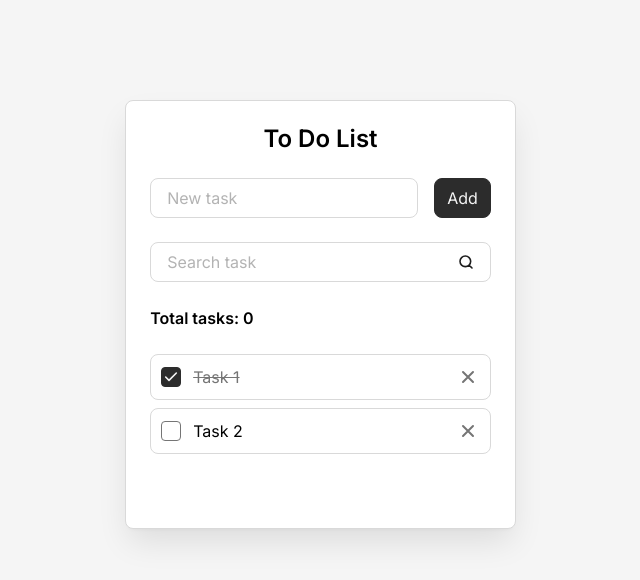
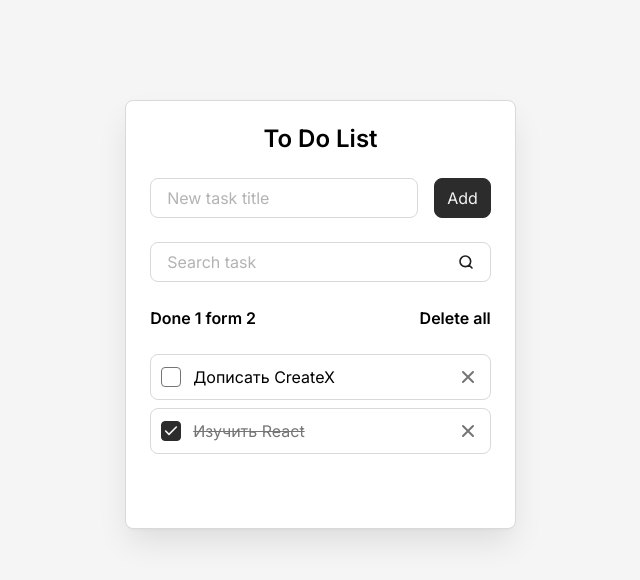
Before and after one commit to PLXRYV/todo-react, a React (Vite) app: page / in a window 1280 px wide. Shown: the top 580 px of the page, without its empty margins (312-952 px from the left). Built offline with nearby package versions, Linux system fonts and the light colour scheme.

Commit message:
wrote props

```diff
--- a/src/App.jsx
+++ b/src/App.jsx
@@ -1,118 +1,8 @@
+import Todo from "./components/Todo"
+
 const App = () => {
   return (
-    <div className="todo">
-      <h1 className="todo__title">To Do List</h1>
-      <form className="todo__form">
-        <div className="todo__field field">
-          <label
-            className="field__label"
-            htmlFor="new-task"
-          >
-            New task
-          </label>
-          <input
-            className="field__input"
-            id="new-task"
-            placeholder=" "
-            autoComplete="off"
-          />
-        </div>
-        <button className="button" type="submit">Add</button>
-      </form>
-      <form className="todo__form">
-        <div className="todo__field field">
-          <label
-            className="field__label"
-            htmlFor="search-task"
-          >
-            Search task
-          </label>
-          <input
-            className="field__input"
-            id="search-task"
-            placeholder=" "
-            autoComplete="off"
-            type="search"
-          />
-        </div>
-      </form>
-      <div className="todo__info">
-        <div className="todo__total-tasks">Total tasks: <span>0</span></div>
-        <button className="todo__delete-all-button" type="button">Delete all</button>
-      </div>
-      <ul className="todo__list">
-        <li className="todo__item todo-item">
-          <input
-            className="todo-item__checkbox"
-            id="task-1"
-            type="checkbox"
-            checked
-          />
-          <label
-            className="todo-item__label"
-            htmlFor="task-1"
-          >
-            Task 1
-          </label>
-          <button
-            className="todo-item__delete-button"
-            aria-label="Delete"
-            title="Delete"
-          >
-            <svg
-              width="20"
-              height="20"
-              viewBox="0 0 20 20"
-              fill="none"
-              xmlns="http://www.w3.org/2000/svg"
-            >
-              <path
-                d="M15 5L5 15M5 5L15 15"
-                stroke="#757575"
-                strokeWidth="2"
-                strokeLinecap="round"
-                strokeLinejoin="round"
-              />
-            </svg>
-          </button>
-        </li>
-        <li className="todo__item todo-item">
-          <input
-            className="todo-item__checkbox"
-            id="task-2"
-            type="checkbox"
-          />
-          <label
-            className="todo-item__label"
-            htmlFor="task-2"
-          >
-            Task 2
-          </label>
-          <button
-            className="todo-item__delete-button"
-            aria-label="Delete"
-            title="Delete"
-          >
-            <svg
-              width="20"
-              height="20"
-              viewBox="0 0 20 20"
-              fill="none"
-              xmlns="http://www.w3.org/2000/svg"
-            >
-              <path
-                d="M15 5L5 15M5 5L15 15"
-                stroke="#757575"
-                strokeWidth="2"
-                strokeLinecap="round"
-                strokeLinejoin="round"
-              />
-            </svg>
-          </button>
-        </li>
-      </ul>
-      <div className="todo__empty-message"></div>
-    </div>
+    <Todo />
   )
 }
 
--- /dev/null
+++ b/src/components/AddTaskForm.jsx
@@ -0,0 +1,17 @@
+import Field from "./Field"
+import Button from "./Button"
+
+const AddTaskForm = () => {
+    return (
+        <form className="todo__form">
+            <Field
+            className="todo__field"
+            label="New task title"
+            id="new-task"
+            />
+            <Button type="submit">Add</Button>
+        </form>
+    )
+}
+
+export default AddTaskForm
--- /dev/null
+++ b/src/components/Button.jsx
@@ -0,0 +1,18 @@
+const Button = (props) => {
+    const {
+        className='',
+        type='button',
+        children,
+    } = props
+
+    return (
+        <button
+            className={`button ${className}`}
+            type={type}
+            >
+            {children}
+        </button>
+    )
+}
+
+export default Button
--- /dev/null
+++ b/src/components/Field.jsx
@@ -0,0 +1,29 @@
+const Field = (props) => {
+
+    const {
+        className = '',
+        id,
+        label,
+        type = 'text',
+    } = props
+
+    return (
+        <div className={`field ${className}`}>
+            <label
+                className="field__label"
+                htmlFor={id}
+            >
+                {label}
+            </label>
+            <input
+                className="field__input"
+                id={id}
+                placeholder=" "
+                autoComplete="off"
+                type={type}
+            />
+        </div>
+    )
+}
+
+export default Field
--- /dev/null
+++ b/src/components/SearchTaskForm.jsx
@@ -0,0 +1,16 @@
+import Field from './Field'
+
+const SearchTaskForm = () => {
+    return (
+        <form className="todo__form">
+        <Field
+            className="todo__field"
+            label="Search task"
+            id="search-task"
+            type="search"
+        />
+    </form>
+    )
+}
+
+export default SearchTaskForm
--- /dev/null
+++ b/src/components/Todo.jsx
@@ -0,0 +1,26 @@
+import AddTaskForm from "./AddTaskForm"
+import SearchTaskForm from "./SearchTaskForm"
+import Todoinfo from "./Todoinfo"
+import Todolist from "./Todolist"
+
+const Todo = () => {
+    const tasks = [
+        {id: 'task-1', title: 'Дописать CreateX', isDone: false},
+        {id: 'task-2', title: 'Изучить React', isDone: true},
+    ]
+
+    return(
+        <div className="todo">
+            <h1 className="todo__title">To Do List</h1>
+            <AddTaskForm />
+            <SearchTaskForm />
+            <Todoinfo
+                total={tasks.length}
+                done={tasks.filter(({ isDone }) => isDone).length}
+            />
+            <Todolist tasks={tasks} />
+    </div>
+    )
+}
+
+export default Todo
--- /dev/null
+++ b/src/components/Todoinfo.jsx
@@ -0,0 +1,22 @@
+const Todoinfo = (props) => {
+    const {
+        total,
+        done,
+    } = props
+
+    const hasTasks = total > 0
+
+    return (
+        <div className="todo__info">
+            <div className="todo__total-tasks">
+                Done {done} form {total}
+            </div>
+            {hasTasks && (<button className="todo__delete-all-button" type="button">
+                Delete all
+                </button>
+            )}
+        </div>
+    )
+}
+
+export default Todoinfo
--- /dev/null
+++ b/src/components/Todoitem.jsx
@@ -0,0 +1,49 @@
+const Todoitem = (props) => {
+    const {
+        className='',
+        id,
+        title,
+        isDone,
+    } = props
+
+    return (
+        <li className={`todo-item ${className}`}>
+        <input
+            className="todo-item__checkbox"
+            id={id}
+            type="checkbox"
+            checked={isDone}
+            readOnly
+        />
+        <label
+            className="todo-item__label"
+            htmlFor={id}
+        >
+            {title}
+        </label>
+        <button
+            className="todo-item__delete-button"
+            aria-label="Delete"
+            title="Delete"
+        >
+            <svg
+                width="20"
+                height="20"
+                viewBox="0 0 20 20"
+                fill="none"
+                xmlns="http://www.w3.org/2000/svg"
+            >
+                <path
+                d="M15 5L5 15M5 5L15 15"
+                stroke="#757575"
+                strokeWidth="2"
+                strokeLinecap="round"
+                strokeLinejoin="round"
+                />
+            </svg>
+            </button>
+        </li>
+    )
+}
+
+export default Todoitem
--- /dev/null
+++ b/src/components/Todolist.jsx
@@ -0,0 +1,28 @@
+import Todoitem from "./Todoitem"
+
+const Todolist = (props) => {
+    const {
+        tasks = [],
+
+    } = props
+
+    const hasTasks = true
+
+    if (!hasTasks) {
+        return <div className="todo__empty-message"></div>
+    }
+
+    return (
+        <ul className="todo__list">
+        {tasks.map((task) => (
+            <Todoitem
+            className="todo__item"
+            key={task.id}
+            {...task}
+            />
+        ))}
+    </ul>
+    )
+}
+
+export default Todolist
--- a/src/styles/components/todo.css
+++ b/src/styles/components/todo.css
@@ -44,11 +44,6 @@
   &:hover {
     color: var(--color-gray-4);
   }
-
-  &:not(.is-visible) {
-    opacity: 0;
-    visibility: hidden;
-  }
 }
 
 .todo__list,
```
